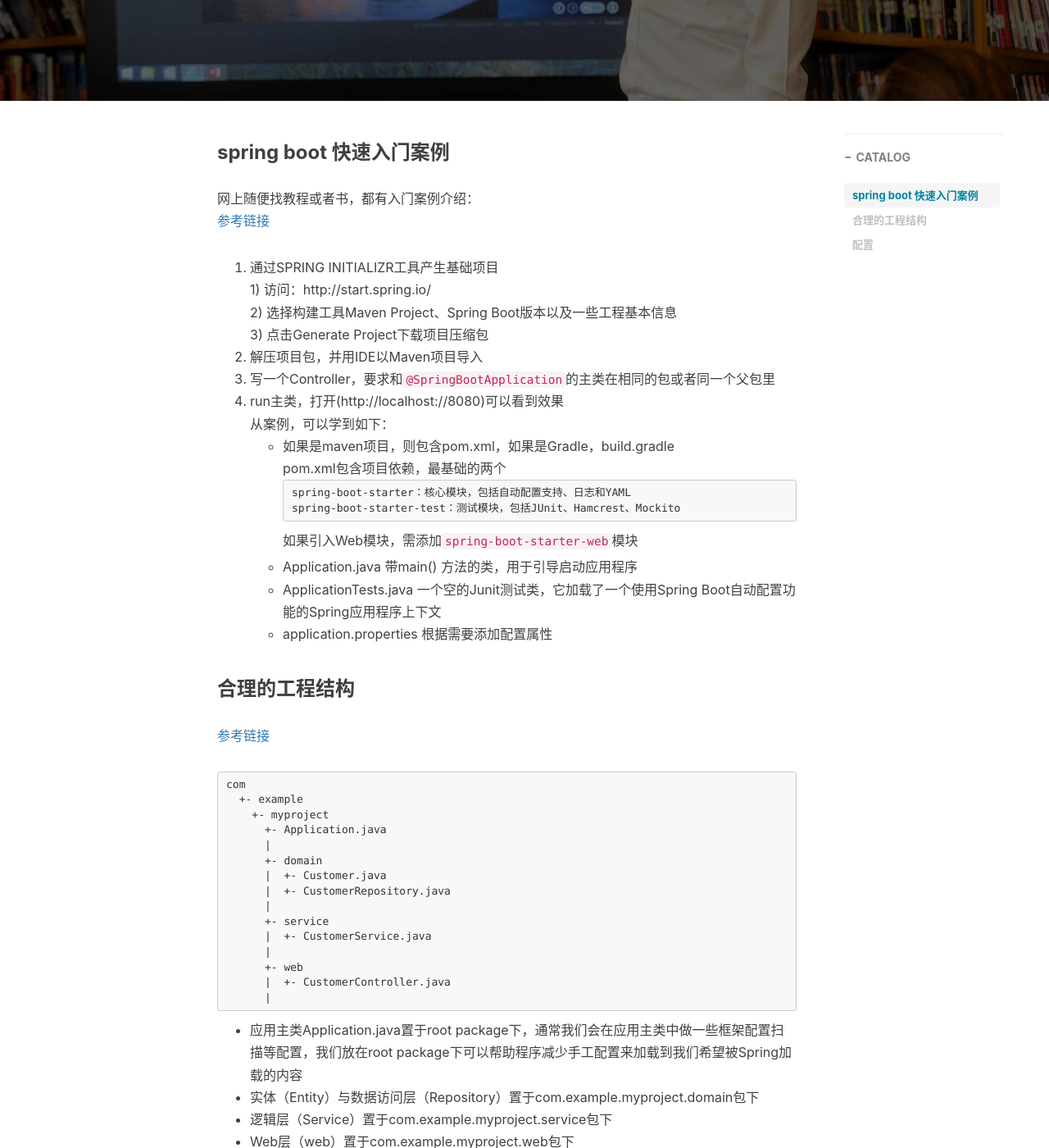
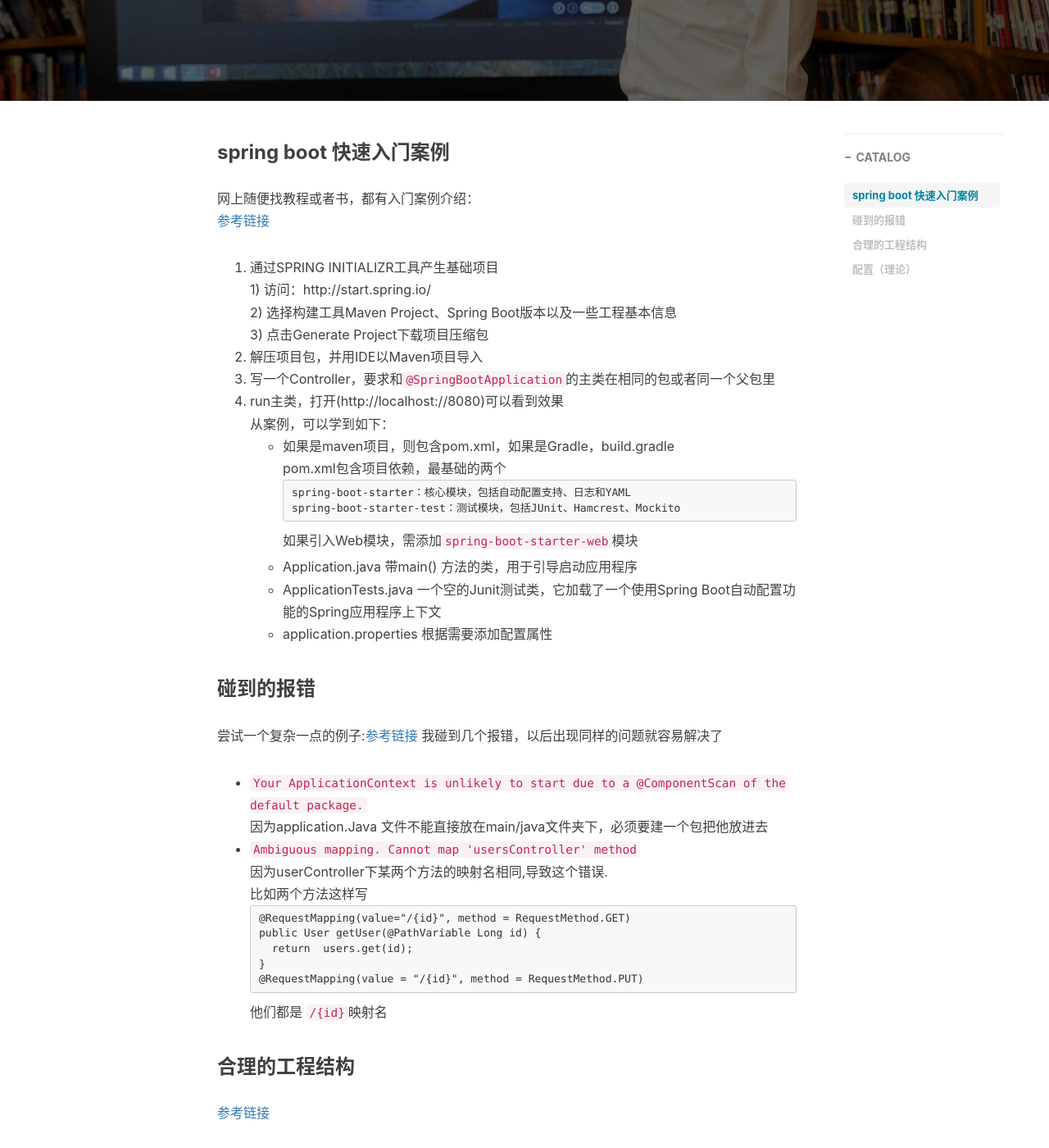
Before and after one commit to archer811/archer811.github.io, a Jekyll site: the page built from _posts/2017-07-21-spring-boot-beginning.markdown, in a window 1280 px wide and 1400 px high, scrolled down 400 px. Shown: the whole window at 82% size. Built offline with Jekyll 4.4.1, drawn with Linux system fonts in a browser that asks for light colours; nearby versions of some CDN libraries; comment, search, counter and statistics services are not loaded; some of the changed text lies outside the part shown.

Commit message:
modify post

````diff
--- a/_posts/2017-07-21-spring-boot-beginning.markdown
+++ b/_posts/2017-07-21-spring-boot-beginning.markdown
@@ -33,6 +33,25 @@ spring-boot-starter-test：测试模块，包括JUnit、Hamcrest、Mockito
 * ApplicationTests.java 一个空的Junit测试类，它加载了一个使用Spring Boot自动配置功能的Spring应用程序上下文
 * application.properties 根据需要添加配置属性
 
+
+### 碰到的报错
+尝试一个复杂一点的例子:[参考链接](http://blog.didispace.com/springbootrestfulapi/)
+我碰到几个报错，以后出现同样的问题就容易解决了
+* `Your ApplicationContext is unlikely to start due to a @ComponentScan of the default package.`<br>
+因为application.Java 文件不能直接放在main/java文件夹下，必须要建一个包把他放进去<br>
+* `Ambiguous mapping. Cannot map 'usersController' method`<br>
+因为userController下某两个方法的映射名相同,导致这个错误.<br>
+比如两个方法这样写<br>
+```
+@RequestMapping(value="/{id}", method = RequestMethod.GET)
+public User getUser(@PathVariable Long id) {
+    return  users.get(id);
+}
+@RequestMapping(value = "/{id}", method = RequestMethod.PUT)
+```
+他们都是 `/{id}`映射名<br>
+
+
 ### 合理的工程结构
 [参考链接](http://blog.didispace.com/springbootproject/)<br>
 ```
@@ -57,5 +76,10 @@ com
 * 逻辑层（Service）置于com.example.myproject.service包下
 * Web层（web）置于com.example.myproject.web包下
 
-### 配置
-未完待续
+### 配置（理论）
+某次肯定是有配置的，配置是Spring Framework的核心元素，必须要有东西告诉Spring如何运行应用程序。<br>
+在向应用程序加入Spring Boot的时候，有个名为spring-boot-autoconfigure的JAR文件，其中包含了很多配置类。每个配置类都应该在应用程序的Classpath里，<br>
+这些配置有用于Thymeleaf的配置，有用于SpringDataJPA的配置，有用于SpringMVC的配置，还有很多其他东西的配置，你可以自己选择是否在Spring应用程序里使用它们。<br>
+<br>
+条件化配置允许配置存在于应用程序中，但在满足某些特定条件之前都忽略这个配置<br>
+在Spring里可以很方便的编写你自己的条件，你所要做的就是实现Condition接口，覆盖它的matches()方法。
````
